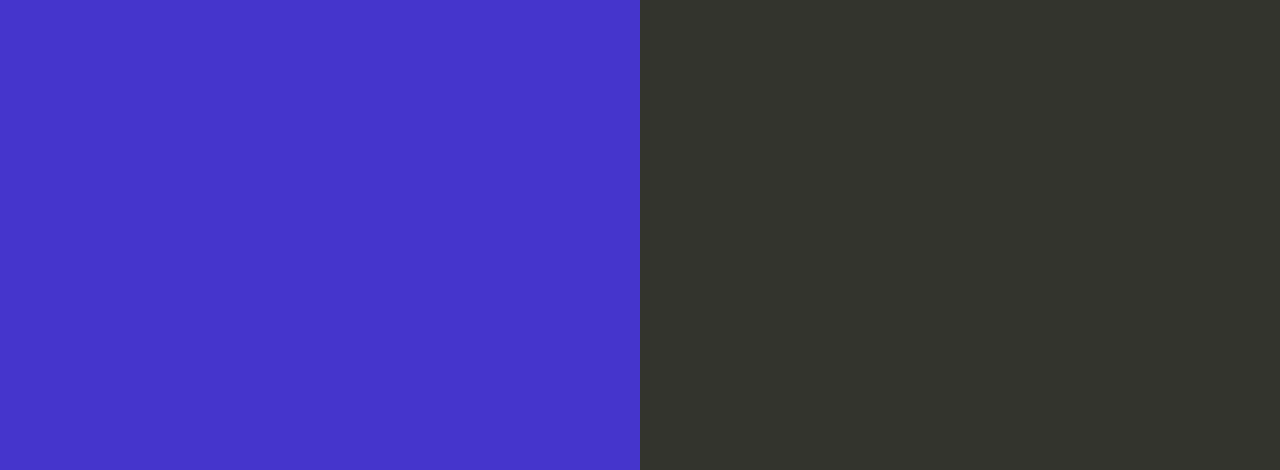
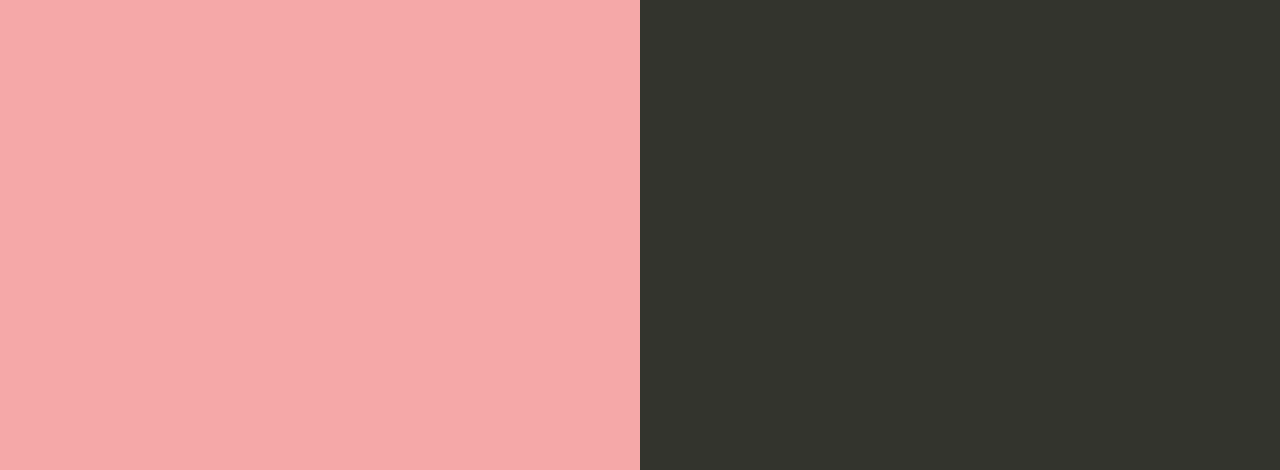
Before and after one commit to ankrish004/codepipe, a website: page index.html in a window 1280 px wide. Shown: the part 330-800 px from the top of the page. Drawn offline with Linux system fonts and the light colour scheme.

Commit message:
to the red

```diff
--- a/index.html
+++ b/index.html
@@ -35,7 +35,7 @@
 
         text-align: right;
         padding-top: 11em;
-        background-color: rgb(69, 53, 204);
+        background-color: rgb(245, 168, 168);
 
       }
       .textColumn p {
```
